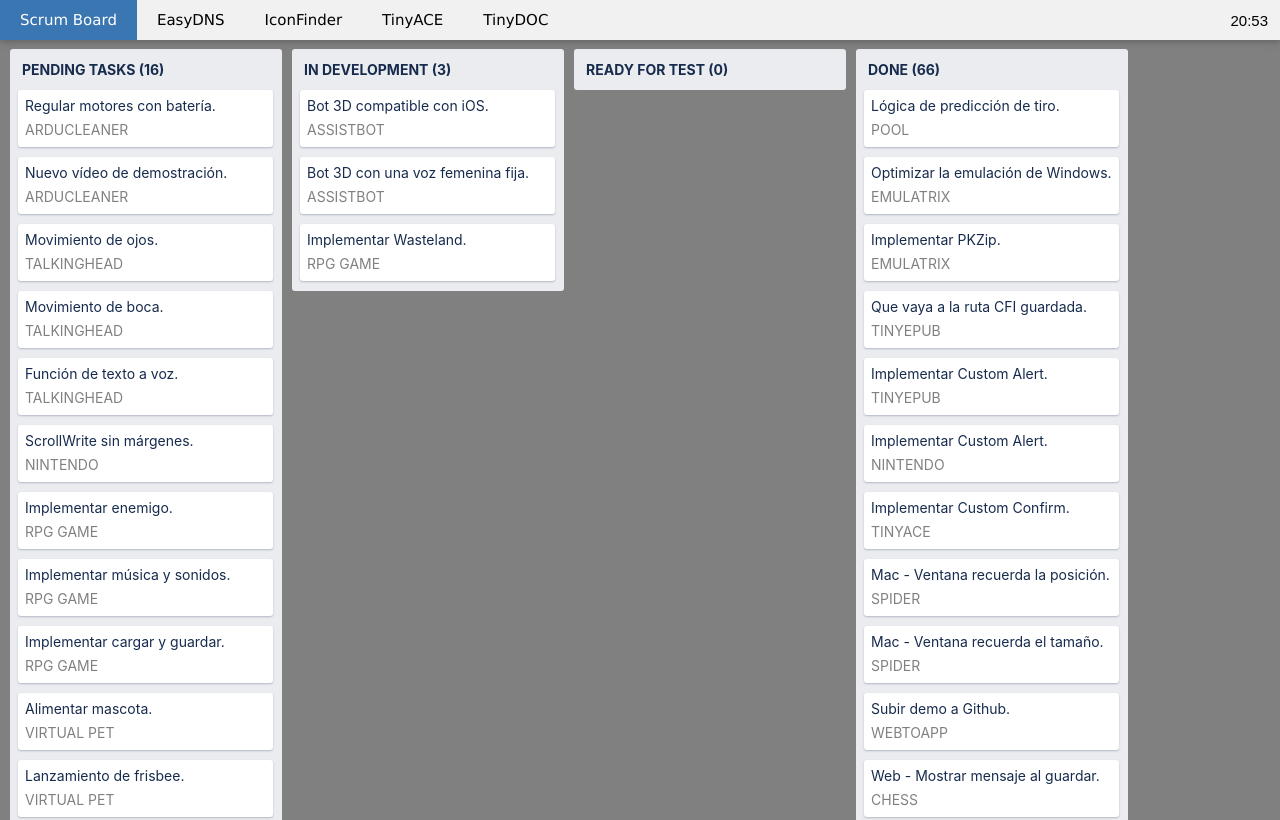
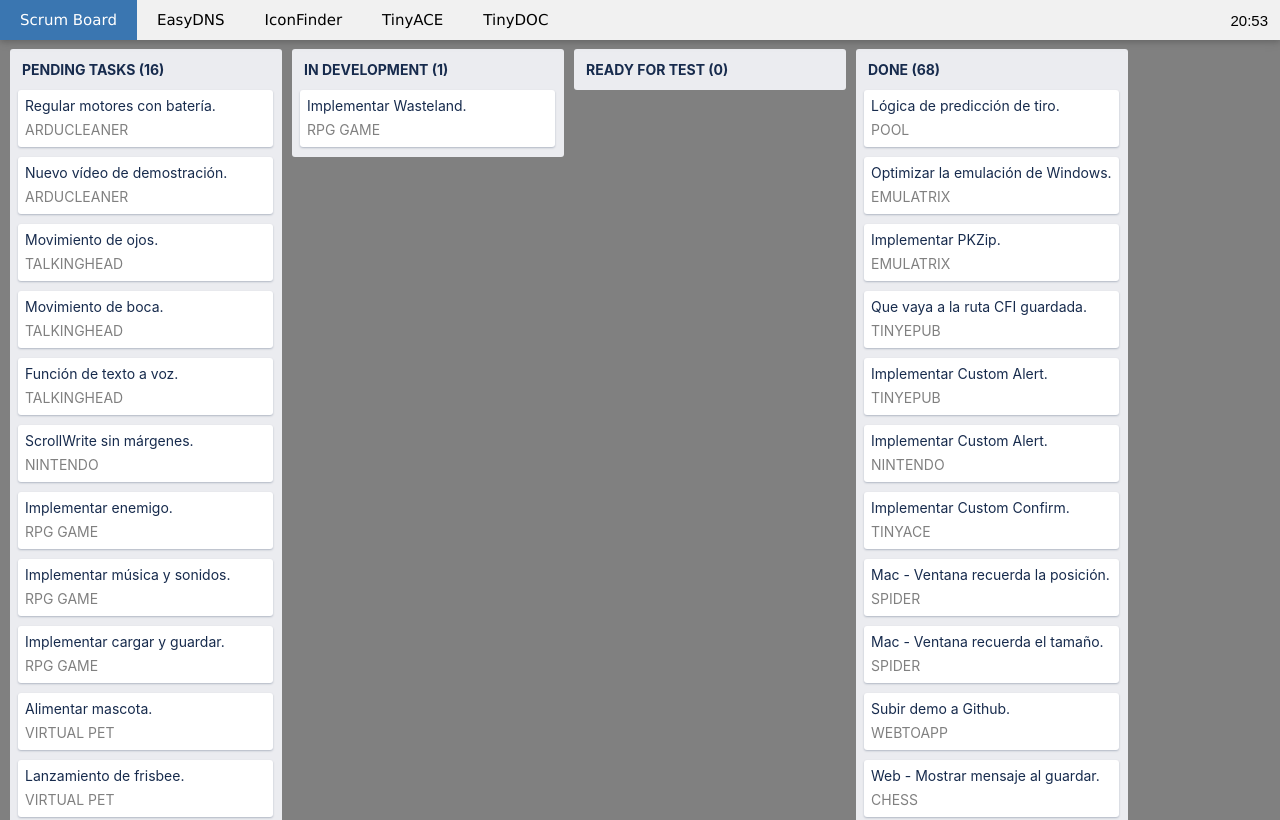
Before and after one commit to lrusso/LRusso, a plain HTML site: page Board.htm in a window 1280 px wide. Shown: the top 820 px of the page. Drawn offline with Linux system fonts and the light colour scheme.

Commit message:
Add files via upload

```diff
--- a/Board.htm
+++ b/Board.htm
@@ -279,8 +279,6 @@
 				scrum_AddToPending("MOBILITY LAUNCHER","Publicar sin registro de llamadas.");
 				scrum_AddToPending("BLIND COMMUNICATOR","Publicar sin registro de llamadas.");
 
-				scrum_AddToDevelopment("ASSISTBOT", "Bot 3D compatible con iOS.");
-				scrum_AddToDevelopment("ASSISTBOT", "Bot 3D con una voz femenina fija.");
 				scrum_AddToDevelopment("RPG GAME", "Implementar Wasteland.");
 
 				//scrum_AddToTesting("POOL","Lógica de predicción de tiro.");
@@ -349,6 +347,8 @@
 				scrum_AddToDone("ASSISTBOT", "Bot Tech Support acepta el ticket -1.");
 				scrum_AddToDone("ASSISTBOT", "Bot 3D que habla en inglés.");
 				scrum_AddToDone("ASSISTBOT", "Bot 3D compatible con celulares.");
+				scrum_AddToDone("ASSISTBOT", "Bot 3D compatible con iOS.");
+				scrum_AddToDone("ASSISTBOT", "Bot 3D con una voz femenina fija.");
 				scrum_AddToDone("RPG GAME", "Implementar controles táctiles.");
 				scrum_AddToDone("RPG GAME", "Barra de salud y monedas.");
 				}
```
